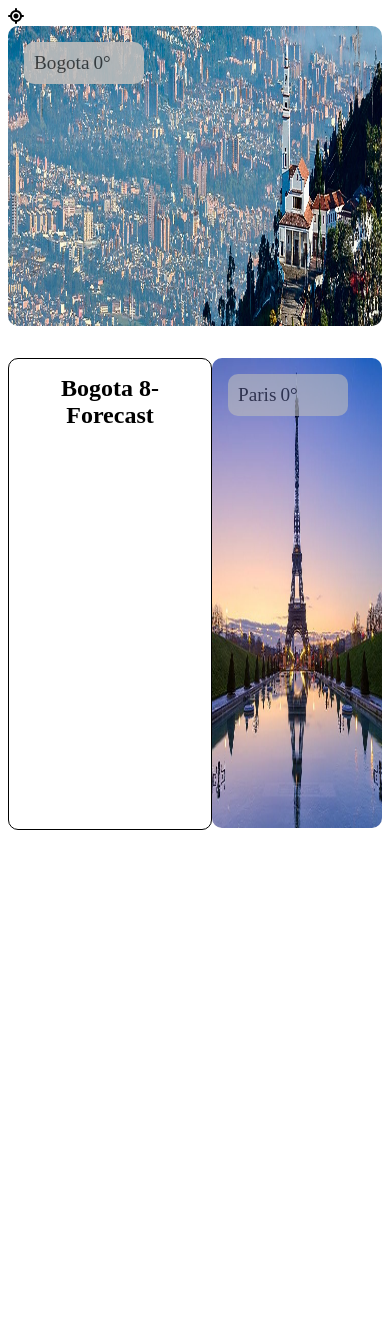
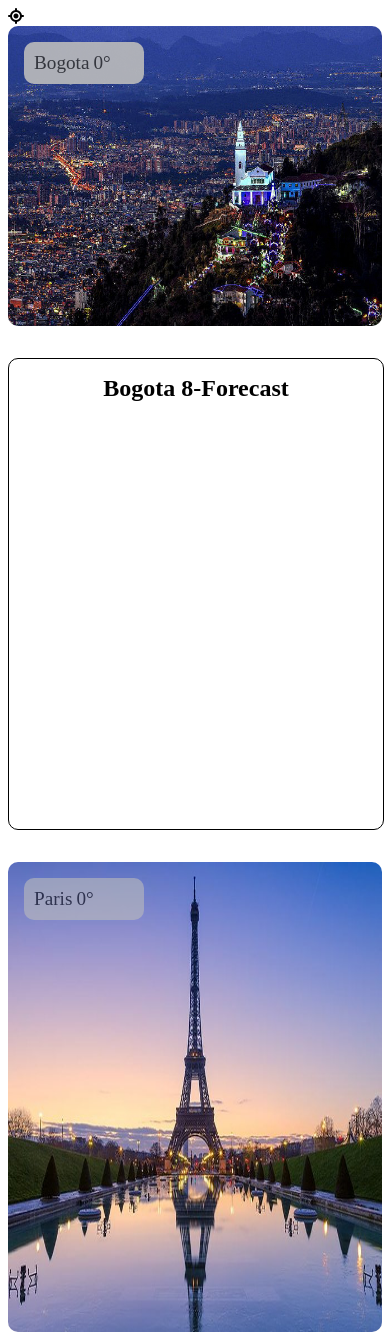
Before and after one commit to jeisonramos95/Gradiweb_Weather, a PHP site: page / in a window 390 px wide. Before the commit the page ends 844 px from the top, so only its background shows below. Run offline with PHP 8.4, Linux system fonts and the light colour scheme; some libraries are stand-ins or nearby versions.

Commit message:
implement responsive desing

```diff
--- a/styles.css
+++ b/styles.css
@@ -4,7 +4,7 @@
 }
 
 .card-main-banner {
-  background-image: url("./img/banner_bogota3.jpg");
+  background-image: url("./img/banner_bogota.jpg");
   background-size: 100% 100%;
   width: 100%;
   min-height: 300px;
@@ -90,4 +90,23 @@
   color: black;
 }
 
+@media only screen and (max-width: 800px) {
+  .card-second-banner {
+    display: flex;
+    flex-direction: column;
+  }
+  .card-second-banner .forecast-bgt-container,
+.card-second-banner .paris-wheater-container {
+    width: 100%;
+  }
+  .card-second-banner .forecast-bgt-container {
+    padding: 0;
+    margin-bottom: 2rem;
+  }
+
+  .card-main-banner {
+    background-image: url("./img/banner_bogota_mobile.jpg");
+  }
+}
+
 /*# sourceMappingURL=styles.css.map */
```
Also changed, not shown: styles.scss (+19 -1 lines), img/all_weather_icons.jpg (deleted), img/banner bogota.jfif (deleted), img/banner paris.png (deleted), img/banner_bogota.jpg, img/banner_bogota2.jpg (deleted), img/banner_bogota3.jpg (deleted), img/banner_bogota3.png (deleted), img/banner_bogota_mobile.jpg (added), 1 other file.
